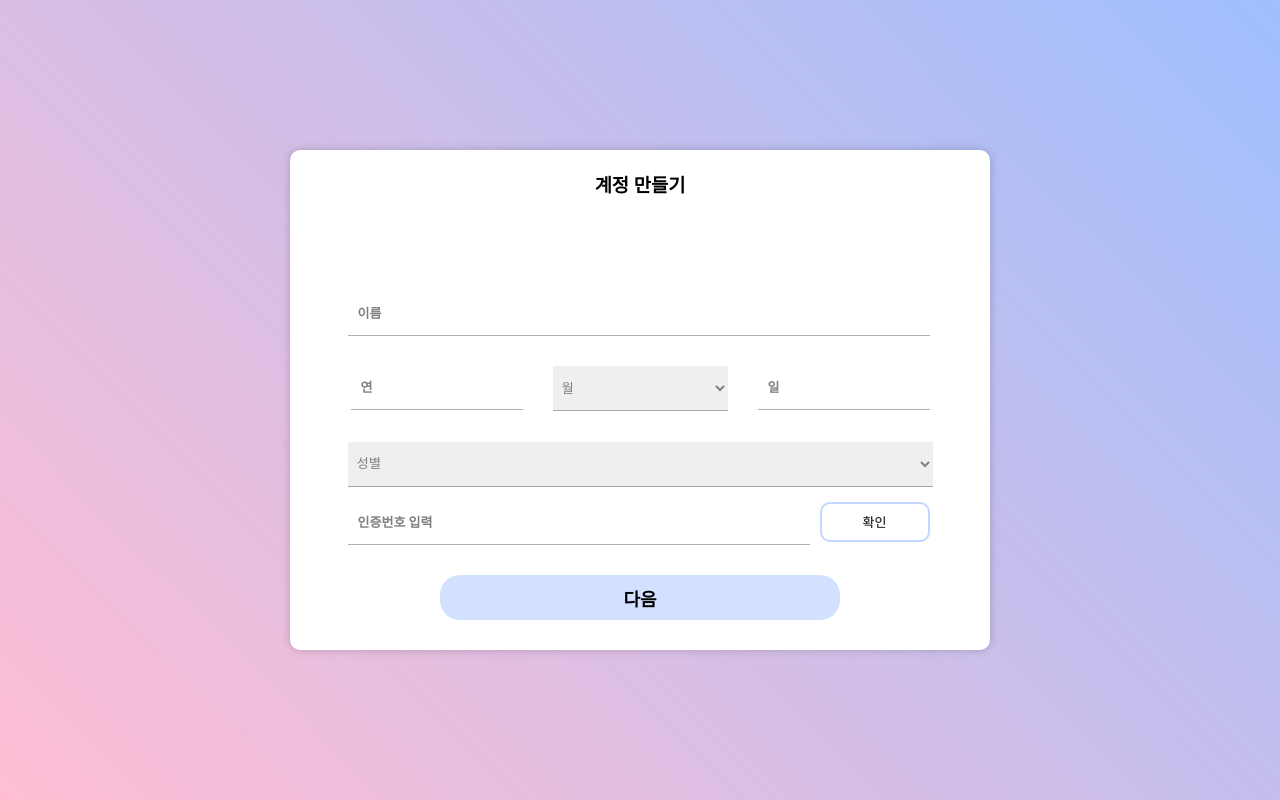
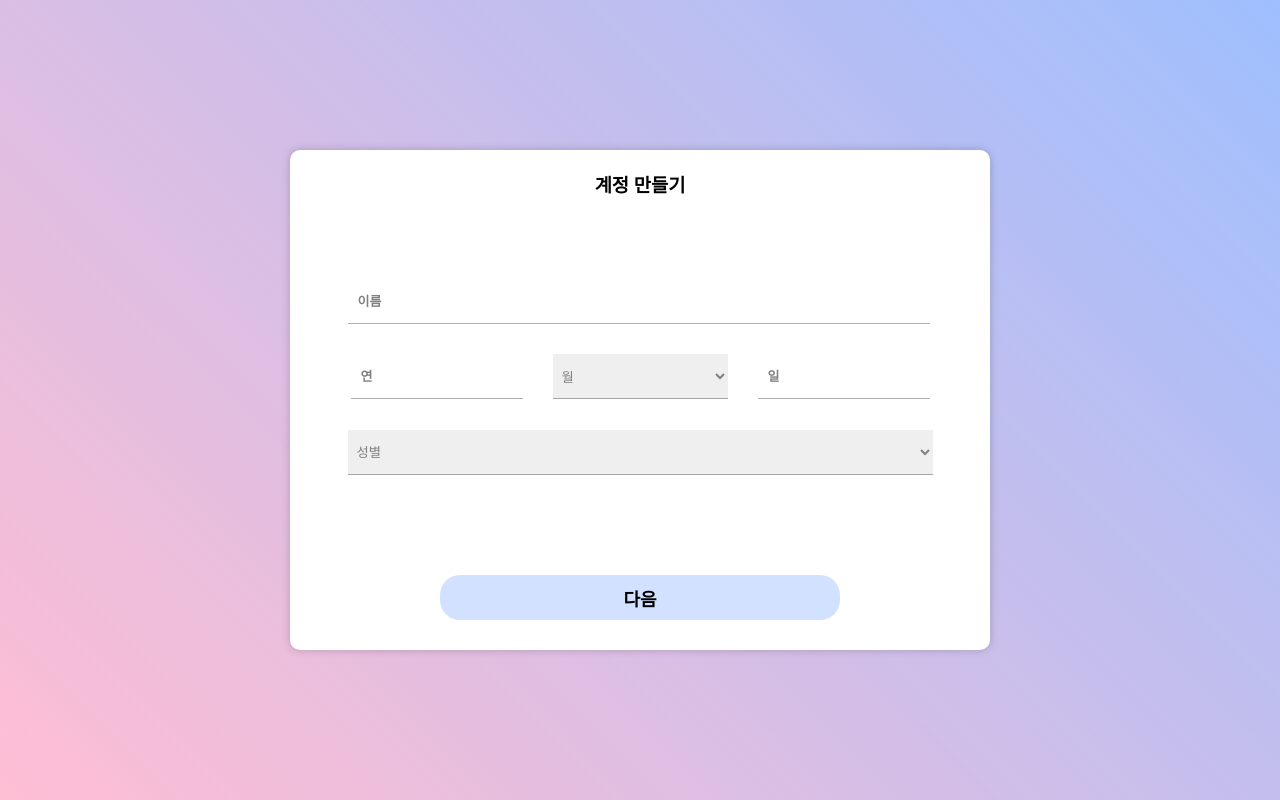
Before and after one commit to gawoooon/TUK-CE-capstone-2023-drawingdiary, a React (Create React App) app in the folder drawingdiary/frontend/: page /join in a window 1280 px wide. Built offline with nearby package versions, Linux system fonts and the light colour scheme; a web font is replaced by a local one.

Commit message:
[지원] 캘린더 무한 렌더링 수정

```diff
--- a/drawingdiary/frontend/src/pages/CalendarPage.jsx
+++ b/drawingdiary/frontend/src/pages/CalendarPage.jsx
@@ -201,8 +201,7 @@ function CalendarPage() {
 
   const [userName, setUserName] = useState("");
   const [userEmail, setUserEmail] = useState("");
-  const [userBirth, setUserBirth] = useState("");
-  const [checkCalendar, setCheckCalendar] = useState(false);
+  const userBirth = "";
 
   const fetchUserName = useCallback(async () => {
     if (memberID) {
@@ -401,7 +400,7 @@ function CalendarPage() {
     };
 
     fetchDataAndUpdateState();
-  }, [selectedDate, checkCalendar, year, month, handleRemove]);
+  }, [selectedDate]);
 
   return (
     <Background>
--- a/drawingdiary/frontend/src/pages/JoinPage.jsx
+++ b/drawingdiary/frontend/src/pages/JoinPage.jsx
@@ -351,7 +351,6 @@ const CreateAccount = () => {
                     </InputFieldStyle>
                   </div>
 
-
                   <InputFieldStyle>
 
                   <LongInputField
@@ -387,7 +386,11 @@ const CreateAccount = () => {
 
                 </section>
               ) : (
-                <div>
+                <section>
+
+                  <div style={{
+                    marginBottom: '100px'
+                  }}>
                     <InputFieldStyle>
                       <LongInputField
                         id="name"
@@ -452,6 +455,7 @@ const CreateAccount = () => {
                       <option value="male">남자</option>
                       <option value="secret">공개안함</option>
                     </SelectGenderContainer>
+                  </div>
 
                     {/* -- 전화번호 입력 부분 -- */}
 
@@ -469,7 +473,7 @@ const CreateAccount = () => {
 
                     </InputFieldStyle> */}
 
-                  <InputFieldStyle>
+                    {/* <InputFieldStyle>
 
                     <InputStyle
                       id="certification"
@@ -479,14 +483,16 @@ const CreateAccount = () => {
 
                       <VerifyButton onClick={(e) => verifyCertification(e)}>확인</VerifyButton>
 
-                  </InputFieldStyle>
+                    </InputFieldStyle> */}
 
+                  <div>
                     <ButtonContainer>
                       <ButtonStyle animate={animateNextBtn} onClick={handleNextForm} herf="/choosePersonality">
                         다음
                       </ButtonStyle>
                     </ButtonContainer>
                   </div>
+                </section>
               )}
             </form>
 
```
Also changed, not shown: 1 other file (tests, documents, lock files or other folders). Lines whose indentation alone changed are shown as unchanged.
